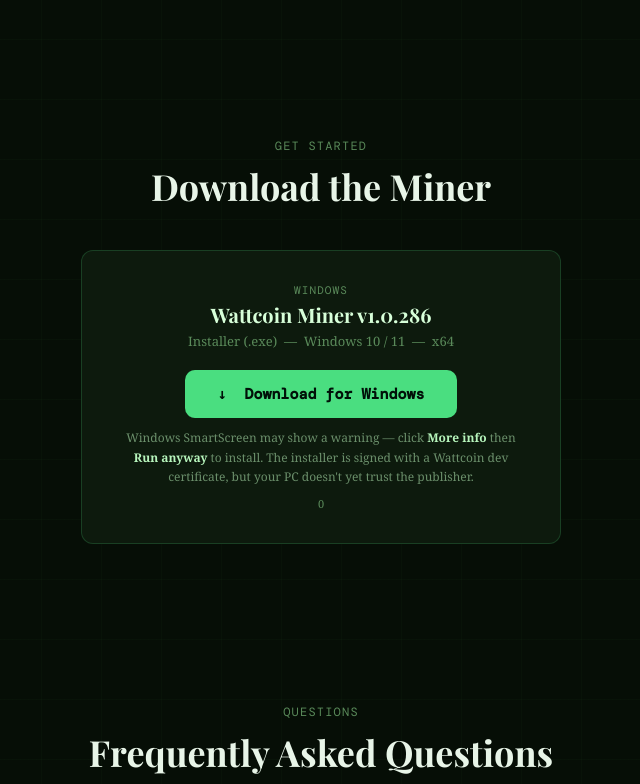
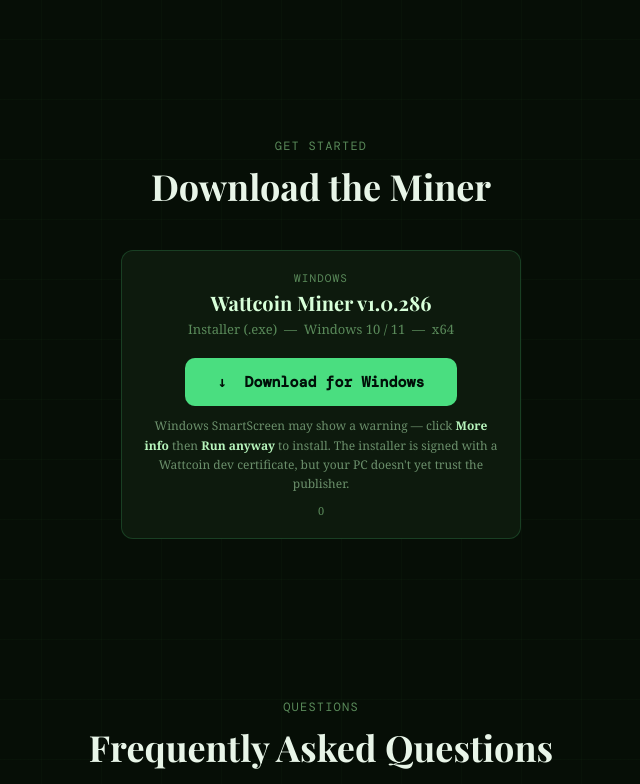
Before and after one commit to Wattcoininfo/Wattcoin, a PHP site: page /homepage.html in a window 1280 px wide. Shown: the part 3321-4105 px from the top of the page, without its empty margins (319-959 px from the left). Run offline with PHP 8.4, Linux system fonts and the light colour scheme; data that the repository does not hold is empty.

Commit message:
Tighten download card padding and max-width

```diff
--- a/homepage.html
+++ b/homepage.html
@@ -620,9 +620,9 @@
         background: #0d1a0d;
         border: 1px solid #4ade8030;
         border-radius: 12px;
-        padding: 32px;
+        padding: 20px;
         text-align: center;
-        max-width: 480px;
+        max-width: 400px;
         margin: 0 auto;
       }
       .download-platform {
```
Also changed, not shown: assets/whitepaper.css (+4 -4 lines).
